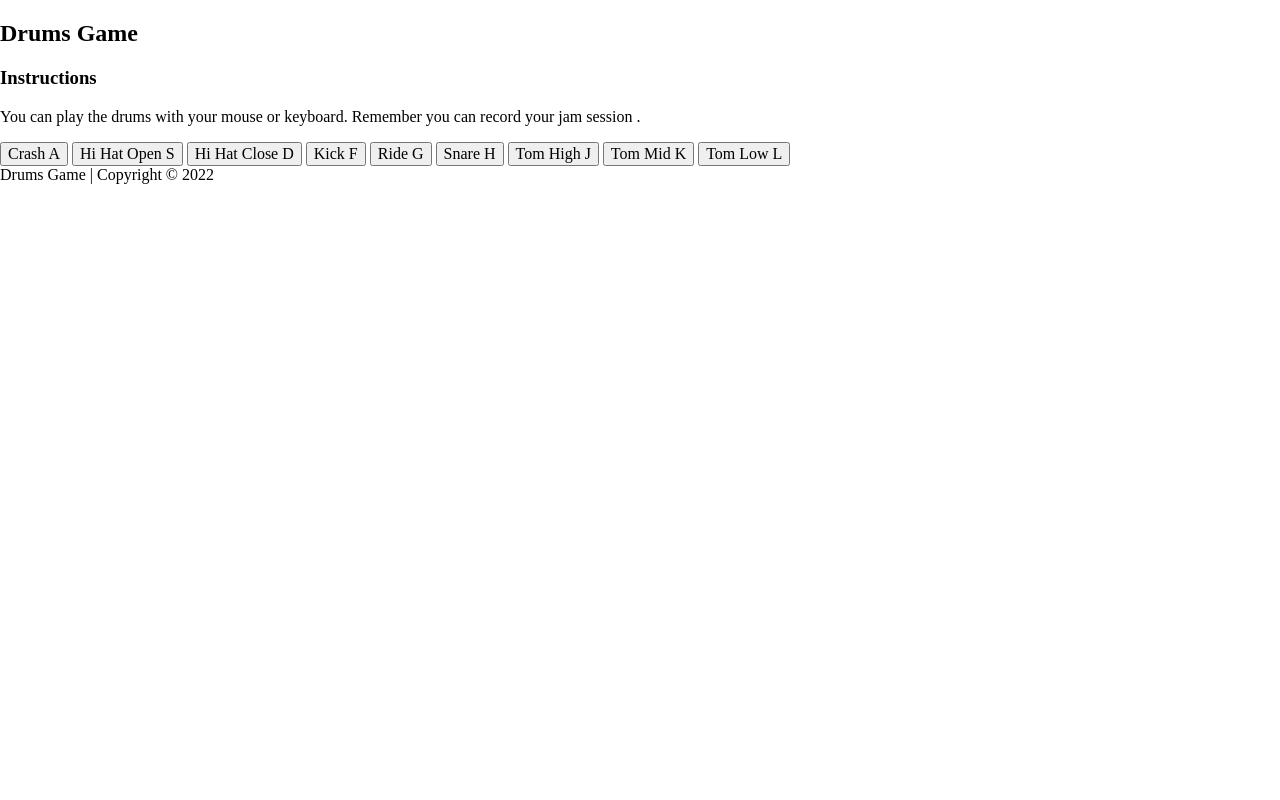
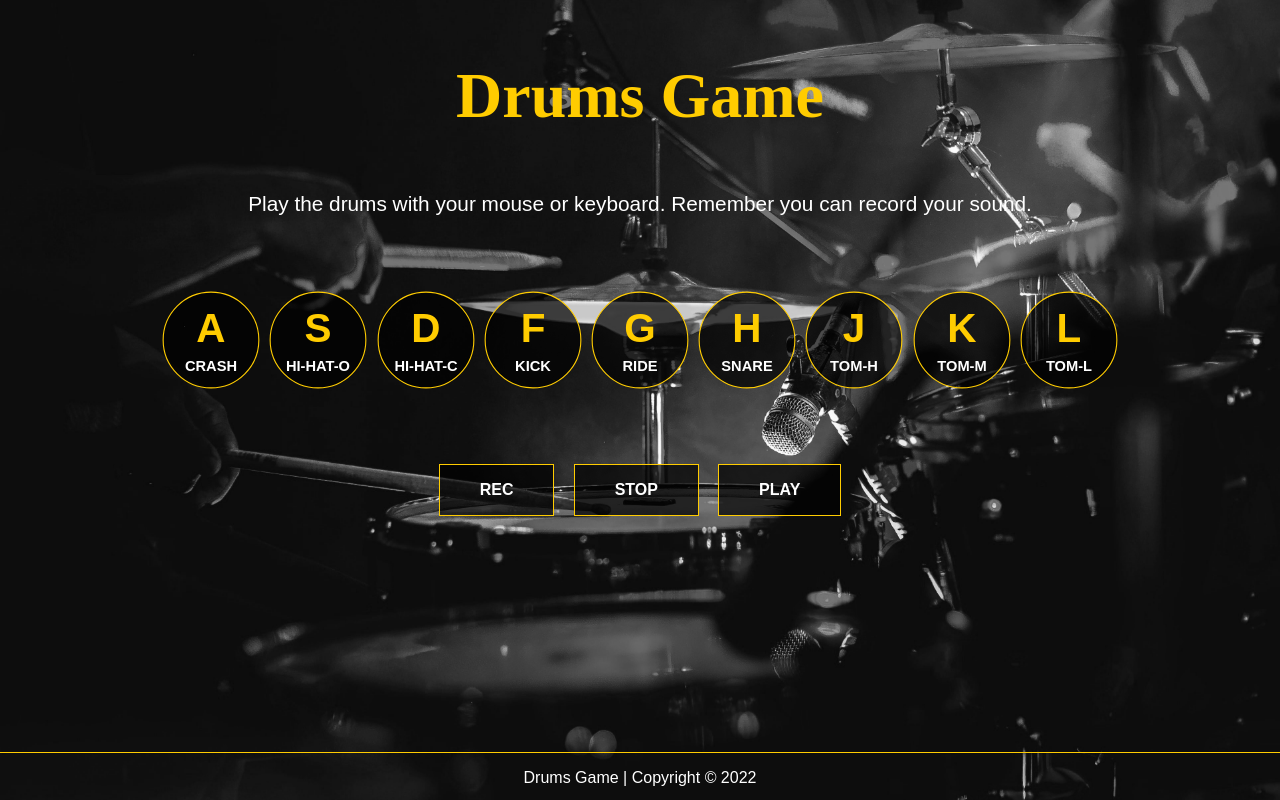
Before and after one commit to yassscoder/play-drums, a plain HTML site: page index.html in a window 1280 px wide. Drawn offline with Linux system fonts and the light colour scheme; a web font is replaced by a local one.

Commit message:
CSS + index

```diff
--- a/css/index.css
+++ b/css/index.css
@@ -1,2 +1,120 @@
-@import url(normalize.css);
-@import url(colors.css);
+/* @import url(normalize.css);
+@import url(colors.css); */
+
+/* RESET */
+* {
+  margin: 0;
+  padding: 0;
+  box-sizing: border-box;
+}
+
+/* BODY */
+body {
+  background-image: url(/img/drummer.jpg);
+  background-size: cover;
+  background-position: center;
+  display: grid;
+  grid-template-rows: 7rem 1fr 3rem;
+  font-family: sans-serif;
+  font-size: 1rem;
+  min-height: 100vh;
+}
+
+/* HEADER */
+body > header {
+  display: flex;
+  justify-content: center;
+  align-items: center;
+}
+body > header h1 {
+  color: #ffcc00;
+  font-family: "Oleo Script Swash Caps";
+  font-size: 3rem;
+  text-align: center;
+}
+
+/* MAIN */
+body > main {
+  display: flex;
+  justify-content: center;
+}
+
+/* SECTION */
+body > main > section {
+  display: flex;
+  flex-direction: column;
+  align-items: center;
+  padding: 0 1rem;
+  gap: 2rem;
+  font-size: 1.1rem;
+  line-height: 1.5rem;
+  color: white;
+  text-align: center;
+}
+body > main > section > section {
+  display: flex;
+  flex-wrap: wrap;
+  align-items: center;
+  justify-content: space-evenly;
+  gap: 1.2rem;
+}
+.drum > button {
+  background-color: rgba(0, 0, 0, 0.7);
+  border: thin solid #ffcc00;
+  border-radius: 50%;
+  color: white;
+  width: 5.5rem;
+  height: 5.5rem;
+  padding: 0.5rem;
+  text-transform: uppercase;
+  font-weight: 600;
+  display: flex;
+  flex-direction: column;
+  align-items: center;
+  justify-content: space-evenly;
+  transform: scale(1.1);
+}
+.drum > button span {
+  color: #ffcc00;
+  font-size: 2.3rem;
+  font-weight: 600;
+}
+.recordControls > button {
+  border: thin solid #ffcc00;
+  padding: 0.5rem 1rem;
+  text-transform: uppercase;
+  font-weight: 600;
+  background-color: rgba(0, 0, 0, 0.7);
+  color: white;
+}
+
+/* FOOTER */
+body > footer {
+  color: white;
+  border-top: thin solid #ffcc00;
+  text-align: center;
+  padding: 1rem;
+}
+
+@media (min-width: 600px) {
+
+  /* BODY */
+  body {
+    display: grid;
+    grid-template-rows: 12rem 1fr 3rem;
+    font-family: sans-serif;
+  }
+  body > header h1 {
+    font-size: 4rem;
+  }
+
+  /* SECTION */
+  body > main > section {
+    gap: 5rem;
+    font-size: 1.3rem;
+  }
+  .recordControls > button {
+    padding: 1rem 2.5rem;
+    font-size: 1rem;
+  }
+}
--- a/index.html
+++ b/index.html
@@ -14,39 +14,49 @@
 </head>
 
 <body>
+  <header>
+    <h1>Drums Game</h1>
+  </header>
   <main>
     <section>
-      <h2>Drums Game</h2>
-      <h3>Instructions</h3>
-      <p>You can play the drums with your mouse or keyboard. Remember you can record your jam session .</p>
+      <p>Play the drums with your mouse or keyboard. Remember you can record your sound.</p>
+      <section class="drum">
         <button data-sound="./sounds/crash.wav" class="KeyA" id="crash-btn">
-        Crash A
+          <span>A</span>Crash
         </button>
         <button data-sound="./sounds/hihat-open.wav" class="KeyS" id="hihat-open-btn">
-        Hi Hat Open S
+          <span>S</span>Hi-Hat-O
         </button>
         <button data-sound="./sounds/hihat-close.wav" class="KeyD" id="hihat-close-btn">
-        Hi Hat Close D
+          <span>D</span>Hi-Hat-C
         </button>
         <button data-sound="./sounds/kick.wav" class="KeyF" id="kick-btn">
-        Kick F
+          <span>F</span>Kick
         </button>
         <button data-sound="./sounds/ride.wav" class="KeyG" id="ride-btn">
-        Ride G
+          <span>G</span>Ride
         </button>
         <button data-sound="./sounds/snare.wav" class="KeyH" id="snare-btn">
-        Snare H
+          <span>H</span>Snare
         </button>
         <button data-sound="./sounds/tom-high.wav" class="KeyJ" id="tom-high-btn">
-        Tom High J
+          <span>J</span>Tom-H
         </button>
         <button data-sound="./sounds/tom-mid.wav" class="KeyK" id="tom-mid-btn">
-        Tom Mid K
+          <span>K</span>Tom-M
         </button>
         <button data-sound="./sounds/tom-low.wav" class="KeyL" id="tom-low-btn">
-        Tom Low L
+          <span>L</span>Tom-L
         </button>
       </section>
+
+      <section class="recordControls">
+        <button>Rec</button>
+        <button>Stop</button>
+        <button>Play</button>
+      </section>
+    </section>
+
   </main>
 
   <footer>Drums Game | Copyright © 2022</footer>
--- a/main.js
+++ b/main.js
@@ -31,6 +31,7 @@ function getSoundSource(event) {
     console.log(event);
     const error = new ReferenceError("Played key is invalid"); // what's the way to throw the error in catch??
     alert("Played key is invalid");
+    throw error;
   } else {
     const targetButton = event.target;
     soundSource = targetButton.dataset.sound;
@@ -48,9 +49,9 @@ function playWithKeyOrButton(event) {
   }
 }
 
-window.addEventListener("keydown", playWithKeyOrButton);
+// window.addEventListener("keydown", playWithKeyOrButton);
 
-// window.addEventListener("keydown", delaySound);
-// function delaySound(event) {
-//   setTimeout(playWithKeyOrButton, 1000, event);
-// }
+window.addEventListener("keydown", delaySound);
+function delaySound(event) {
+  setTimeout(playWithKeyOrButton, 1000, event);
+}
```
Lines whose indentation alone changed are shown as unchanged.
